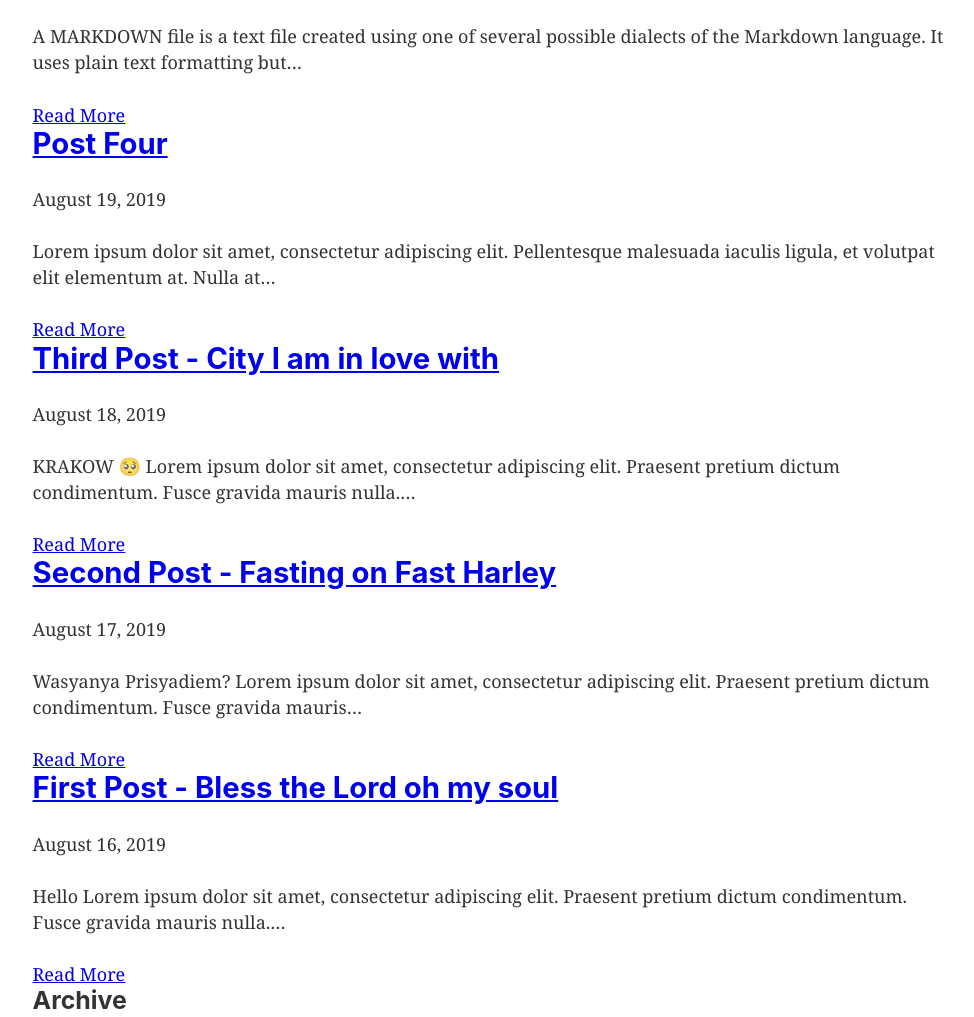
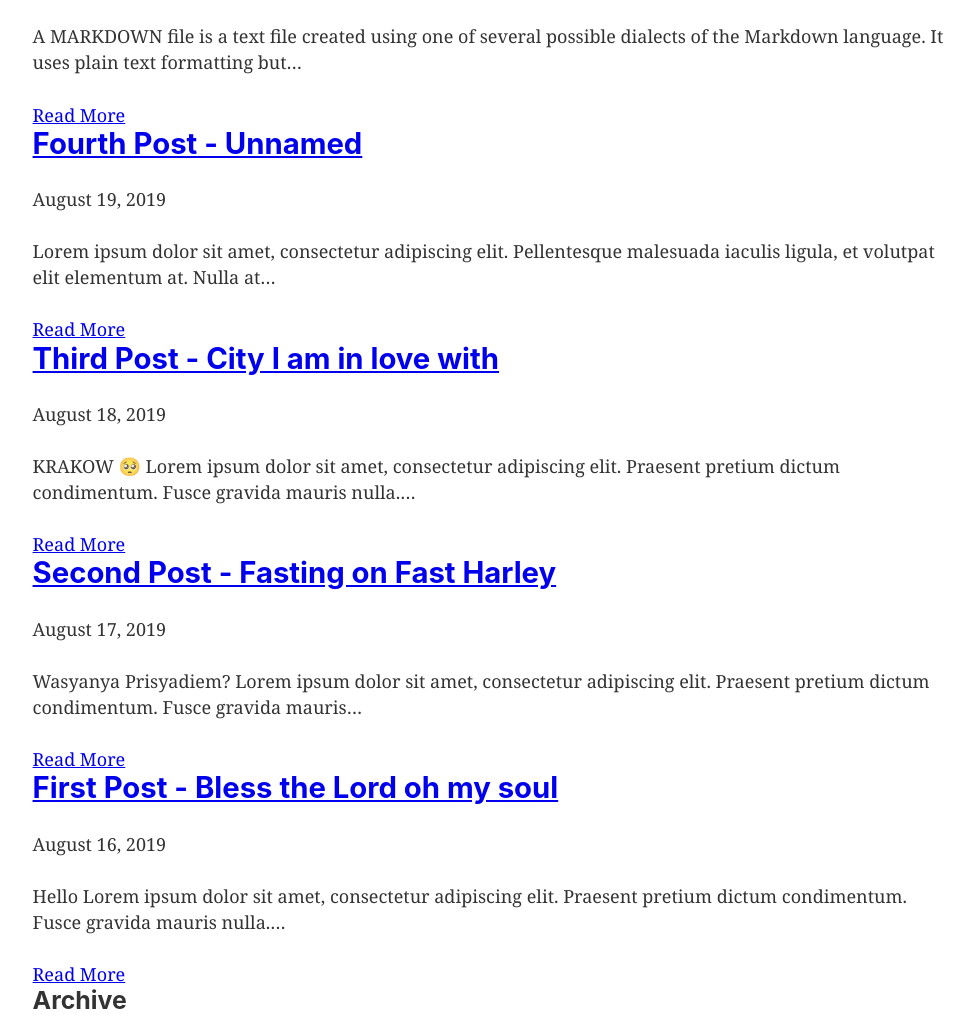
Before and after one commit to mykytav/gatsby-blog-experiment, a Gatsby site: page / in a window 1280 px wide. Shown: the part 1089-2106 px from the top of the page, without its empty margins (147-1121 px from the left). Built offline with nearby package versions, Linux system fonts and the light colour scheme; Gatsby itself is replaced by a stand-in of ours.

Commit message:
Update Posts “post-four”

```diff
--- a/content/posts/post-four.md
+++ b/content/posts/post-four.md
@@ -1,5 +1,5 @@
 ---
-title: Post Four
+title: Fourth Post - Unnamed
 slug: /fourth-post
 date: 2019-08-19T16:34:01.520Z
 draft: false
```
